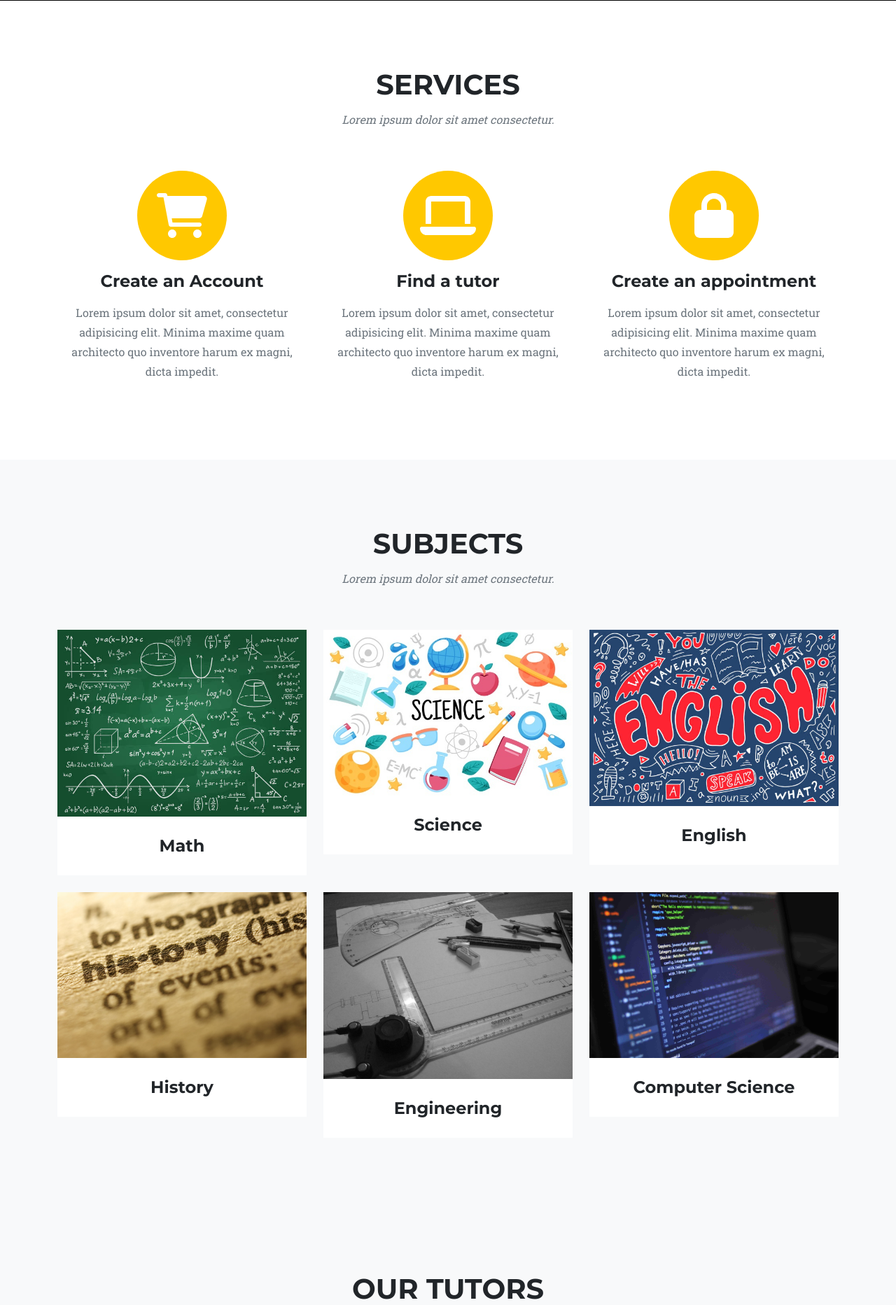
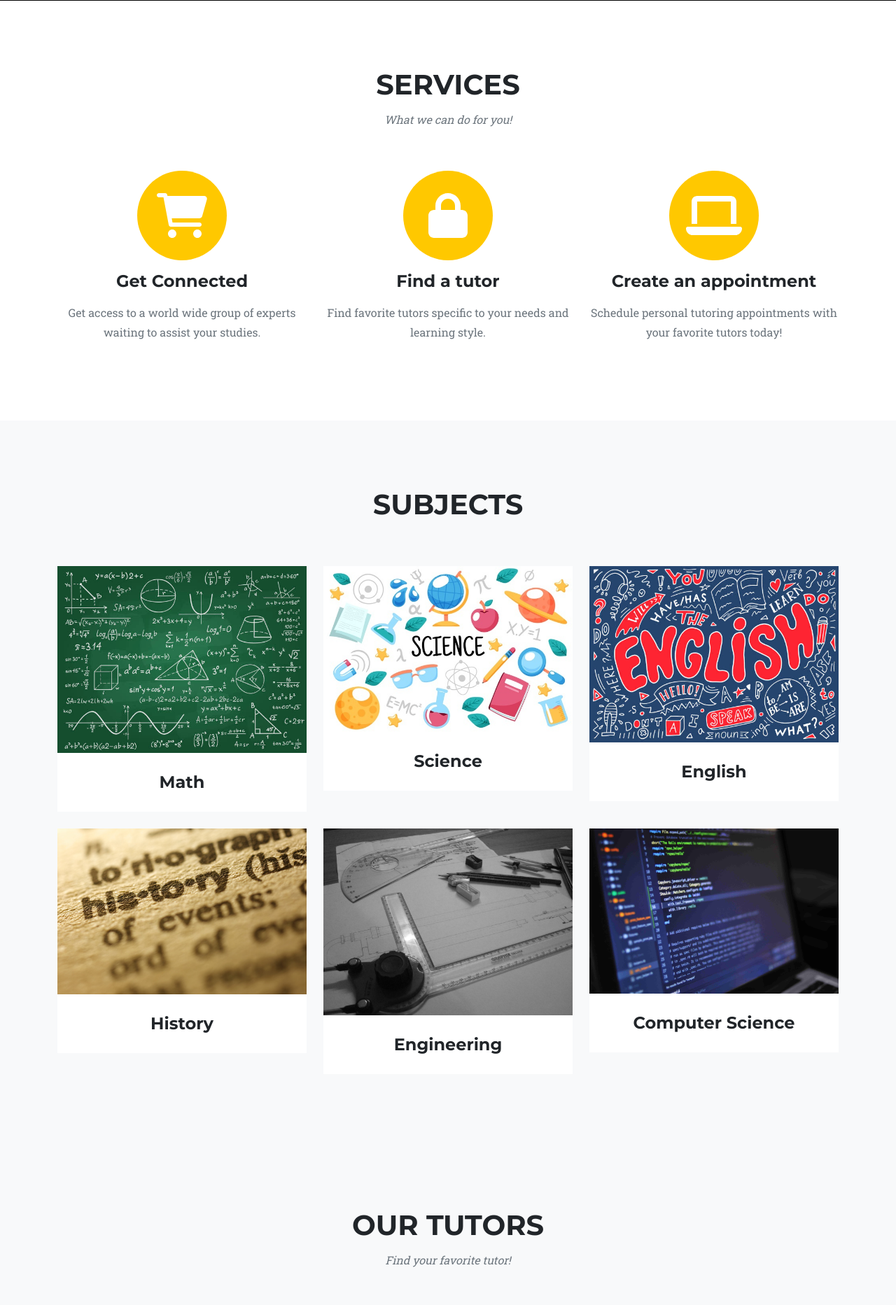
Before and after one commit to dsreagan/TutoringApp, a Flask app: page / in a window 1280 px wide. Shown: the part 816-2681 px from the top of the page at 70% size. Run offline with Flask 3, Linux system fonts and the light colour scheme; some libraries are stand-ins or nearby versions.

Commit message:
Update index.html

```diff
--- a/website/templates/index.html
+++ b/website/templates/index.html
@@ -7,20 +7,20 @@
     <meta name="author" content="" />
     <title>Classroom Connect Tutors</title>
     <!-- Favicon-->
-    <link rel="icon" type="image/x-icon" href="../static/assets/favicon.ico" />
+    <link rel="icon" type="image/x-icon" href="assets/favicon.ico" />
     <!-- Font Awesome icons (free version)-->
     <script src="https://use.fontawesome.com/releases/v6.1.0/js/all.js" crossorigin="anonymous"></script>
     <!-- Google fonts-->
     <link href="https://fonts.googleapis.com/css?family=Montserrat:400,700" rel="stylesheet" type="text/css" />
     <link href="https://fonts.googleapis.com/css?family=Roboto+Slab:400,100,300,700" rel="stylesheet" type="text/css" />
     <!-- Core theme CSS (includes Bootstrap)-->
-    <link href="../static/css/styles.css" rel="stylesheet" />
+    <link href="css/styles.css" rel="stylesheet" />
 </head>
 <body id="page-top">
     <!-- Navigation-->
     <nav class="navbar navbar-expand-lg navbar-dark fixed-top" id="mainNav">
         <div class="container">
-            <a class="navbar-brand" href="#page-top"><img src="../static/assets/img/navbar-logo.svg" alt="..." /></a>
+            <a class="navbar-brand" href="#page-top"><img src="assets/img/navbar-logo.svg" alt="..." /></a>
             <button class="navbar-toggler" type="button" data-bs-toggle="collapse" data-bs-target="#navbarResponsive" aria-controls="navbarResponsive" aria-expanded="false" aria-label="Toggle navigation">
                 Menu
                 <i class="fas fa-bars ms-1"></i>
@@ -48,7 +48,7 @@
         <div class="container">
             <div class="text-center">
                 <h2 class="section-heading text-uppercase">Services</h2>
-                <h3 class="section-subheading text-muted">Lorem ipsum dolor sit amet consectetur.</h3>
+                <h3 class="section-subheading text-muted">What we can do for you!</h3>
             </div>
             <div class="row text-center">
                 <div class="col-md-4">
@@ -56,24 +56,24 @@
                         <i class="fas fa-circle fa-stack-2x text-primary"></i>
                         <i class="fas fa-shopping-cart fa-stack-1x fa-inverse"></i>
                     </span>
-                    <h4 class="my-3">Create an Account</h4>
-                    <p class="text-muted">Lorem ipsum dolor sit amet, consectetur adipisicing elit. Minima maxime quam architecto quo inventore harum ex magni, dicta impedit.</p>
+                    <h4 class="my-3">Get Connected</h4>
+                    <p class="text-muted">Get access to a world wide group of experts waiting to assist your studies.</p>
+                </div>
+                <div class="col-md-4">
+                    <span class="fa-stack fa-4x">
+                        <i class="fas fa-circle fa-stack-2x text-primary"></i>
+                        <i class="fas fa-lock fa-stack-1x fa-inverse"></i>
+                    </span>
+                    <h4 class="my-3">Find a tutor</h4>
+                    <p class="text-muted">Find favorite tutors specific to your needs and learning style.</p>
                 </div>
                 <div class="col-md-4">
                     <span class="fa-stack fa-4x">
                         <i class="fas fa-circle fa-stack-2x text-primary"></i>
                         <i class="fas fa-laptop fa-stack-1x fa-inverse"></i>
                     </span>
-                    <h4 class="my-3">Find a tutor</h4>
-                    <p class="text-muted">Lorem ipsum dolor sit amet, consectetur adipisicing elit. Minima maxime quam architecto quo inventore harum ex magni, dicta impedit.</p>
-                </div>
-                <div class="col-md-4">
-                    <span class="fa-stack fa-4x">
-                        <i class="fas fa-circle fa-stack-2x text-primary"></i>
-                        <i class="fas fa-lock fa-stack-1x fa-inverse"></i>
-                    </span>
                     <h4 class="my-3">Create an appointment</h4>
-                    <p class="text-muted">Lorem ipsum dolor sit amet, consectetur adipisicing elit. Minima maxime quam architecto quo inventore harum ex magni, dicta impedit.</p>
+                    <p class="text-muted">Schedule personal tutoring appointments with your favorite tutors today!  </p>
                 </div>
             </div>
         </div>
@@ -83,7 +83,7 @@
         <div class="container">
             <div class="text-center">
                 <h2 class="section-heading text-uppercase">Subjects</h2>
-                <h3 class="section-subheading text-muted">Lorem ipsum dolor sit amet consectetur.</h3>
+                <h3 class="section-subheading text-muted"></h3>
             </div>
             <div class="row">
                 <div class="col-lg-4 col-sm-6 mb-4">
@@ -183,12 +183,12 @@
         <div class="container">
             <div class="text-center">
                 <h2 class="section-heading text-uppercase">Our Tutors</h2>
-                <h3 class="section-subheading text-muted">Lorem ipsum dolor sit amet consectetur.</h3>
+                <h3 class="section-subheading text-muted">Find your favorite tutor!</h3>
             </div>
             <div class="row">
                 <div class="col-lg-4">
                     <div class="team-member">
-                        <img class="mx-auto rounded-circle" src="../static/assets/img/team/1.jpg" alt="..." />
+                        <img class="mx-auto rounded-circle" src="assets/img/team/1.jpg" alt="..." />
                         <h4>John Smith</h4>
                         <p class="text-muted">Expertise: Math, Science</p>
                         <p class="text-muted">About Me: I do not exist</p>
@@ -223,7 +223,7 @@
                 </div>
             </div>
             <div class="row">
-                <div class="col-lg-8 mx-auto text-center"><p class="large text-muted">Lorem ipsum dolor sit amet, consectetur adipisicing elit. Aut eaque, laboriosam veritatis, quos non quis ad perspiciatis, totam corporis ea, alias ut unde.</p></div>
+                <div class="col-lg-8 mx-auto text-center"><p class="large text-muted">Want to help your fellow peers? Sign up to be a tutor today!</p></div>
             </div>
         </div>
     </section>
@@ -232,26 +232,26 @@
         <div class="container">
             <div class="row align-items-center">
                 <div class="col-md-3 col-sm-6 my-3">
-                    <a href="#!"><img class="img-fluid img-brand d-block mx-auto" src="../static/assets/img/logos/microsoft.svg" alt="..." aria-label="Microsoft Logo" /></a>
+                    <a href="#!"><img class="img-fluid img-brand d-block mx-auto" src="assets/img/logos/microsoft.svg" alt="..." aria-label="Microsoft Logo" /></a>
                 </div>
                 <div class="col-md-3 col-sm-6 my-3">
-                    <a href="#!"><img class="img-fluid img-brand d-block mx-auto" src="../static/assets/img/logos/google.svg" alt="..." aria-label="Google Logo" /></a>
+                    <a href="#!"><img class="img-fluid img-brand d-block mx-auto" src="assets/img/logos/google.svg" alt="..." aria-label="Google Logo" /></a>
                 </div>
                 <div class="col-md-3 col-sm-6 my-3">
-                    <a href="#!"><img class="img-fluid img-brand d-block mx-auto" src="../static/assets/img/logos/facebook.svg" alt="..." aria-label="Facebook Logo" /></a>
+                    <a href="#!"><img class="img-fluid img-brand d-block mx-auto" src="assets/img/logos/facebook.svg" alt="..." aria-label="Facebook Logo" /></a>
                 </div>
                 <div class="col-md-3 col-sm-6 my-3">
-                    <a href="#!"><img class="img-fluid img-brand d-block mx-auto" src="../static/assets/img/logos/ibm.svg" alt="..." aria-label="IBM Logo" /></a>
+                    <a href="#!"><img class="img-fluid img-brand d-block mx-auto" src="assets/img/logos/ibm.svg" alt="..." aria-label="IBM Logo" /></a>
                 </div>
             </div>
         </div>
     </div>
-    <!-- Login-->
+    <!-- Contact-->
     <section class="page-section" id="contact">
         <div class="container">
             <div class="text-center">
                 <h2 class="section-heading text-uppercase">Login</h2>
-                <h3 class="section-subheading text-muted">Lorem ipsum dolor sit amet consectetur.</h3>
+                <h3 class="section-subheading text-muted">or sign up now!</h3>
             </div>
             <!-- * * * * * * * * * * * * * * *-->
             <!-- * * SB Forms Contact Form * *-->
```
Also changed, not shown: other parts of website/templates/index.html (+12 -15 lines).
